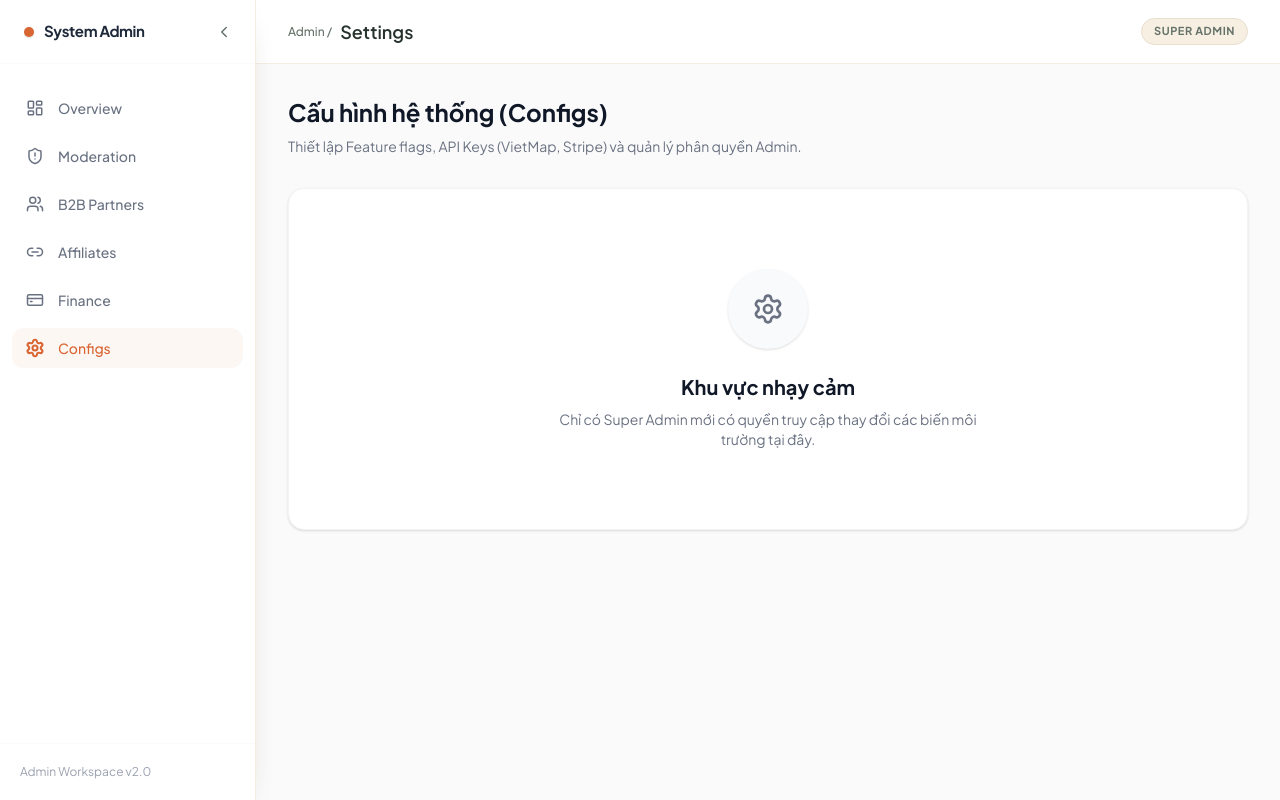
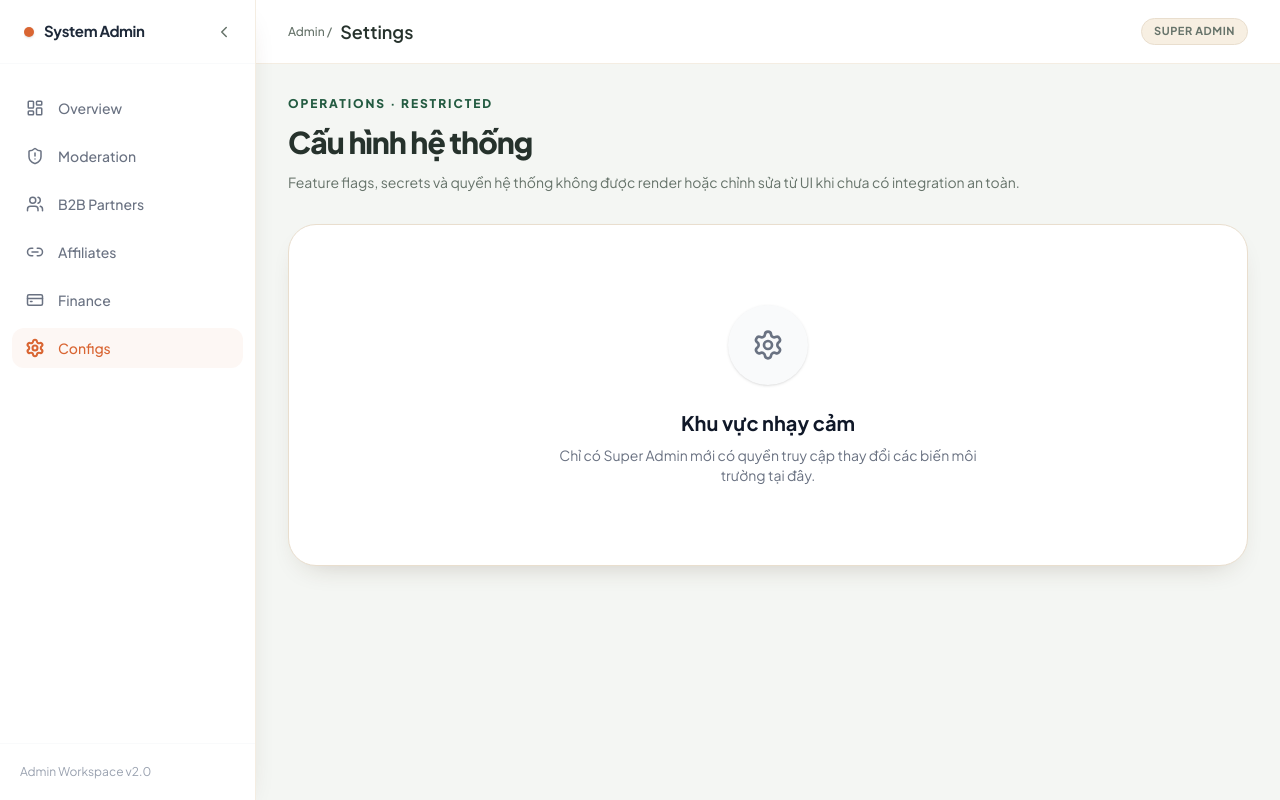
Before and after one commit to tizh24/ROAD_TRIP, a Next.js app in the folder web/: page /admin/settings in a window 1280 px wide. Built offline with nearby package versions, Linux system fonts and the light colour scheme.

Commit message:
feat(web): unify admin operations surfaces

```diff
--- a/web/src/features/admin/components/affiliates/AdminAffiliatesPanel.tsx
+++ b/web/src/features/admin/components/affiliates/AdminAffiliatesPanel.tsx
@@ -4,13 +4,13 @@ import { Link2 } from "lucide-react";
 
 export default function AdminAffiliatesPanel() {
   return (
-    <div className="p-4 md:p-8 max-w-[1400px] mx-auto animate-fade-in-up">
+    <div className="min-h-full bg-[#f4f6f3] p-4 sm:p-8 max-w-[1400px] mx-auto">
       <div className="mb-8">
-        <h2 className="text-2xl font-bold text-gray-900 mb-2">Affiliates & Commission</h2>
-        <p className="text-sm text-gray-500">Quản lý doanh thu từ Booking, Agoda, Klook và Vexere.</p>
+        <p className="text-xs font-extrabold uppercase tracking-[.16em] text-secondary">Operations</p><h2 className="mt-3 text-3xl font-extrabold tracking-[-.03em] text-text-main">Affiliates</h2>
+        <p className="mt-3 text-sm text-text-sub">Commission chỉ hiển thị khi affiliate integration được kích hoạt.</p>
       </div>
 
-      <div className="bg-white rounded-2xl border border-gray-100 flex flex-col items-center justify-center py-20 text-center shadow-sm">
+      <div className="rounded-[1.75rem] border border-border-main bg-surface flex flex-col items-center justify-center py-20 text-center shadow-card">
         <div className="w-20 h-20 bg-green-50 rounded-full flex items-center justify-center text-green-500 mb-6 shadow-sm">
           <Link2 size={32} />
         </div>
--- a/web/src/features/admin/components/partners/AdminPartnersPanel.tsx
+++ b/web/src/features/admin/components/partners/AdminPartnersPanel.tsx
@@ -4,13 +4,13 @@ import { Users } from "lucide-react";
 
 export default function AdminPartnersPanel() {
   return (
-    <div className="p-4 md:p-8 max-w-[1400px] mx-auto animate-fade-in-up">
+    <div className="min-h-full bg-[#f4f6f3] p-4 sm:p-8 max-w-[1400px] mx-auto">
       <div className="mb-8">
-        <h2 className="text-2xl font-bold text-gray-900 mb-2">B2B Partners</h2>
-        <p className="text-sm text-gray-500">Quản lý danh sách Homestay, Quán ăn, Nhà xe đang hợp tác quảng cáo.</p>
+        <p className="text-xs font-extrabold uppercase tracking-[.16em] text-secondary">Operations</p><h2 className="mt-3 text-3xl font-extrabold tracking-[-.03em] text-text-main">Đối tác</h2>
+        <p className="mt-3 text-sm text-text-sub">Danh sách doanh nghiệp chỉ hiện khi partner directory được kết nối.</p>
       </div>
 
-      <div className="bg-white rounded-2xl border border-gray-100 flex flex-col items-center justify-center py-20 text-center shadow-sm">
+      <div className="rounded-[1.75rem] border border-border-main bg-surface flex flex-col items-center justify-center py-20 text-center shadow-card">
         <div className="w-20 h-20 bg-indigo-50 rounded-full flex items-center justify-center text-indigo-500 mb-6 shadow-sm">
           <Users size={32} />
         </div>
--- a/web/src/features/admin/components/settings/AdminSettingsPanel.tsx
+++ b/web/src/features/admin/components/settings/AdminSettingsPanel.tsx
@@ -4,13 +4,13 @@ import { Settings } from "lucide-react";
 
 export default function AdminSettingsPanel() {
   return (
-    <div className="p-4 md:p-8 max-w-[1400px] mx-auto animate-fade-in-up">
+    <div className="min-h-full bg-[#f4f6f3] p-4 sm:p-8 max-w-[1400px] mx-auto">
       <div className="mb-8">
-        <h2 className="text-2xl font-bold text-gray-900 mb-2">Cấu hình hệ thống (Configs)</h2>
-        <p className="text-sm text-gray-500">Thiết lập Feature flags, API Keys (VietMap, Stripe) và quản lý phân quyền Admin.</p>
+        <p className="text-xs font-extrabold uppercase tracking-[.16em] text-secondary">Operations · Restricted</p><h2 className="mt-3 text-3xl font-extrabold tracking-[-.03em] text-text-main">Cấu hình hệ thống</h2>
+        <p className="mt-3 text-sm text-text-sub">Feature flags, secrets và quyền hệ thống không được render hoặc chỉnh sửa từ UI khi chưa có integration an toàn.</p>
       </div>
 
-      <div className="bg-white rounded-2xl border border-gray-100 flex flex-col items-center justify-center py-20 text-center shadow-sm">
+      <div className="rounded-[1.75rem] border border-border-main bg-surface flex flex-col items-center justify-center py-20 text-center shadow-card">
         <div className="w-20 h-20 bg-gray-50 rounded-full flex items-center justify-center text-gray-500 mb-6 shadow-sm">
           <Settings size={32} />
         </div>
```
